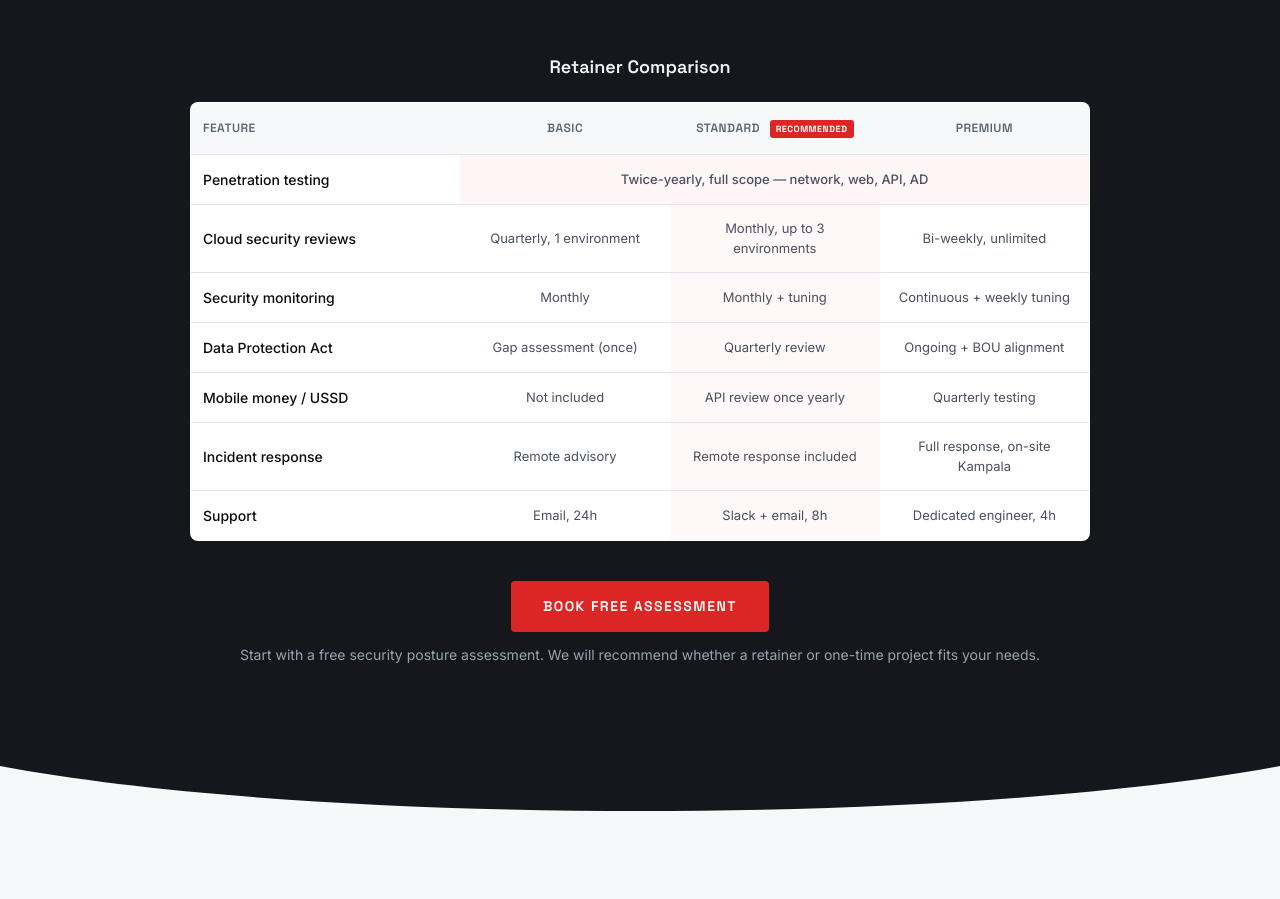
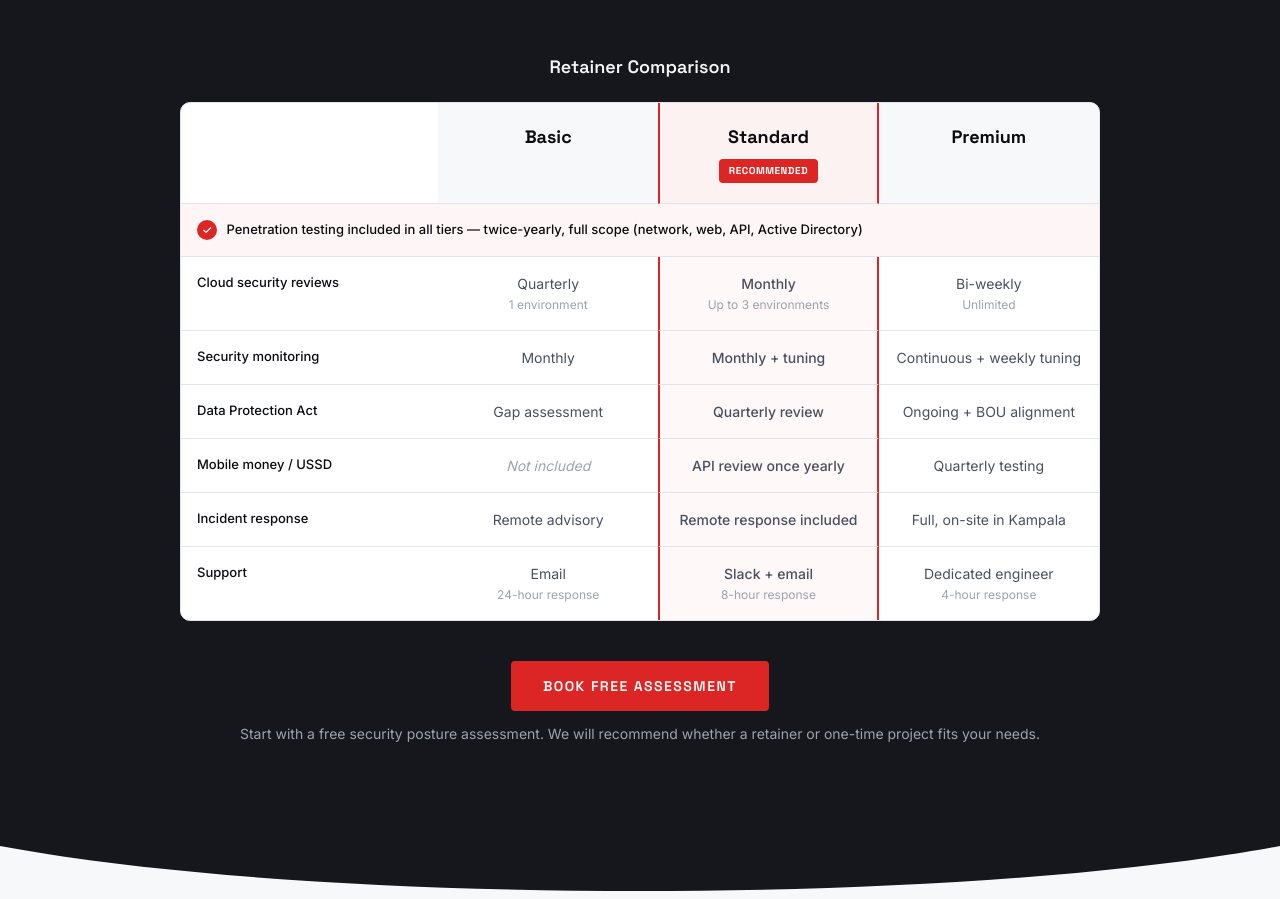
Before and after one commit to chromosems/cybersec-site, a website built with Vite: page cybersec-site/index.html in a window 1280 px wide. Shown: the part 5751-6650 px from the top of the page. Built offline with nearby package versions, Linux system fonts and the light colour scheme.

Commit message:
polish: redesign retainer comparison table layout - better headers, banner row, recommended column

```diff
--- a/cybersec-site/src/main.ts
+++ b/cybersec-site/src/main.ts
@@ -453,52 +453,60 @@ app.innerHTML = `
     <table class="retainer-table">
       <thead>
         <tr>
-          <th>Feature</th>
-          <th>Basic</th>
-          <th class="recommended-col">Standard <span class="table-badge">Recommended</span></th>
-          <th>Premium</th>
+          <th></th>
+          <th>
+            <span class="tier-name">Basic</span>
+          </th>
+          <th class="recommended-header">
+            <span class="tier-name">Standard</span>
+            <span class="tier-badge">Recommended</span>
+          </th>
+          <th>
+            <span class="tier-name">Premium</span>
+          </th>
         </tr>
       </thead>
       <tbody>
-        <tr>
-          <td>Penetration testing</td>
-          <td colspan="3" class="table-highlight">Twice-yearly, full scope — network, web, API, AD</td>
+        <tr class="table-banner">
+          <td colspan="4">
+            <span class="banner-icon">&#10003;</span> Penetration testing included in all tiers — twice-yearly, full scope (network, web, API, Active Directory)
+          </td>
         </tr>
         <tr>
           <td>Cloud security reviews</td>
-          <td>Quarterly, 1 environment</td>
-          <td class="recommended-col">Monthly, up to 3 environments</td>
-          <td>Bi-weekly, unlimited</td>
+          <td>Quarterly<br><span class="tier-note">1 environment</span></td>
+          <td class="recommended-cell">Monthly<br><span class="tier-note">Up to 3 environments</span></td>
+          <td>Bi-weekly<br><span class="tier-note">Unlimited</span></td>
         </tr>
         <tr>
           <td>Security monitoring</td>
           <td>Monthly</td>
-          <td class="recommended-col">Monthly + tuning</td>
+          <td class="recommended-cell">Monthly + tuning</td>
           <td>Continuous + weekly tuning</td>
         </tr>
         <tr>
           <td>Data Protection Act</td>
-          <td>Gap assessment (once)</td>
-          <td class="recommended-col">Quarterly review</td>
+          <td>Gap assessment</td>
+          <td class="recommended-cell">Quarterly review</td>
           <td>Ongoing + BOU alignment</td>
         </tr>
         <tr>
           <td>Mobile money / USSD</td>
-          <td>Not included</td>
-          <td class="recommended-col">API review once yearly</td>
+          <td><span class="not-included">Not included</span></td>
+          <td class="recommended-cell">API review once yearly</td>
           <td>Quarterly testing</td>
         </tr>
         <tr>
           <td>Incident response</td>
           <td>Remote advisory</td>
-          <td class="recommended-col">Remote response included</td>
-          <td>Full response, on-site Kampala</td>
+          <td class="recommended-cell">Remote response included</td>
+          <td>Full, on-site in Kampala</td>
         </tr>
         <tr>
           <td>Support</td>
-          <td>Email, 24h</td>
-          <td class="recommended-col">Slack + email, 8h</td>
-          <td>Dedicated engineer, 4h</td>
+          <td>Email<br><span class="tier-note">24-hour response</span></td>
+          <td class="recommended-cell">Slack + email<br><span class="tier-note">8-hour response</span></td>
+          <td>Dedicated engineer<br><span class="tier-note">4-hour response</span></td>
         </tr>
       </tbody>
     </table>
--- a/cybersec-site/src/style.css
+++ b/cybersec-site/src/style.css
@@ -1557,7 +1557,7 @@ footer {
 /* Retainer comparison table */
 
 .retainer-table-wrapper {
-  max-width: 900px;
+  max-width: 920px;
   margin: 0 auto;
   overflow-x: auto;
   -webkit-overflow-scrolling: touch;
@@ -1565,51 +1565,102 @@ footer {
 
 .retainer-table {
   width: 100%;
-  border-collapse: collapse;
+  border-collapse: separate;
+  border-spacing: 0;
   font-size: 14px;
   background: #fff;
   border: 1px solid #e2e4e9;
-  border-radius: 8px;
+  border-radius: 10px;
   overflow: hidden;
-}
-
+  box-shadow: 0 2px 12px rgba(0, 0, 0, 0.06);
+}
+
+/* Header */
 .retainer-table thead th {
   background: #f7f8fa;
-  padding: 16px 12px;
-  text-align: left;
-  font-family: var(--heading);
-  font-size: 12px;
-  font-weight: 600;
+  padding: 20px 16px;
+  text-align: center;
+  border-bottom: 1px solid #e2e4e9;
+  vertical-align: top;
+}
+
+.retainer-table thead th:first-child {
+  width: 28%;
+  background: transparent;
+  border-bottom: 1px solid #e2e4e9;
+}
+
+.retainer-table thead th:not(:first-child) {
+  width: 24%;
+}
+
+.tier-name {
+  display: block;
+  font-family: var(--heading);
+  font-size: 18px;
+  font-weight: 700;
+  color: #0a0c10;
+  margin-bottom: 6px;
+}
+
+.tier-badge {
+  display: inline-block;
+  background: var(--accent);
+  color: #fff;
+  font-family: var(--heading);
+  font-size: 10px;
+  font-weight: 700;
   letter-spacing: 0.5px;
   text-transform: uppercase;
-  color: #5c6370;
+  padding: 4px 10px;
+  border-radius: 4px;
+}
+
+.recommended-header {
+  background: rgba(220, 38, 38, 0.06) !important;
+  border-left: 2px solid var(--accent);
+  border-right: 2px solid var(--accent);
+  border-bottom: 1px solid var(--accent);
+}
+
+/* Banner row */
+.table-banner td {
+  background: rgba(220, 38, 38, 0.04);
+  color: var(--accent);
+  font-weight: 500;
+  font-size: 13px;
+  padding: 14px 16px;
+  text-align: center;
   border-bottom: 1px solid #e2e4e9;
-  white-space: nowrap;
-}
-
-.retainer-table thead th:first-child {
-  width: 30%;
-}
-
-.retainer-table thead th:not(:first-child) {
+}
+
+.banner-icon {
+  display: inline-block;
+  width: 20px;
+  height: 20px;
+  background: var(--accent);
+  color: #fff;
+  border-radius: 50%;
+  line-height: 20px;
+  font-size: 12px;
+  margin-right: 6px;
   text-align: center;
-  width: 23.33%;
-}
-
+}
+
+/* Body cells */
 .retainer-table tbody td {
-  padding: 14px 12px;
+  padding: 16px;
   border-bottom: 1px solid #e2e4e9;
   color: #4a5060;
   line-height: 1.5;
+  text-align: center;
+  vertical-align: top;
 }
 
 .retainer-table tbody td:first-child {
+  text-align: left;
   font-weight: 500;
   color: #0a0c10;
-}
-
-.retainer-table tbody td:not(:first-child) {
-  text-align: center;
   font-size: 13px;
 }
 
@@ -1621,47 +1672,49 @@ footer {
   background: #fafbfc;
 }
 
-.table-highlight {
-  background: rgba(220, 38, 38, 0.04);
-  color: var(--accent);
+/* Recommended column */
+.recommended-cell {
+  background: rgba(220, 38, 38, 0.03);
+  border-left: 2px solid var(--accent);
+  border-right: 2px solid var(--accent);
   font-weight: 500;
 }
 
-.recommended-col {
-  background: rgba(220, 38, 38, 0.03);
-}
-
-.table-badge {
-  display: inline-block;
-  background: var(--accent);
-  color: #fff;
-  font-size: 9px;
-  font-weight: 700;
-  letter-spacing: 0.5px;
-  text-transform: uppercase;
-  padding: 2px 6px;
-  border-radius: 3px;
-  margin-left: 6px;
-  vertical-align: middle;
-}
-
+.tier-note {
+  display: block;
+  font-size: 12px;
+  color: #9ca3af;
+  margin-top: 2px;
+  font-weight: 400;
+}
+
+.not-included {
+  color: #9ca3af;
+  font-style: italic;
+}
+
+/* Responsive */
 @media (max-width: 700px) {
-  .retainer-grid-3 {
-    grid-template-columns: 1fr;
-  }
-
   .retainer-table {
-    font-size: 12px;
+    font-size: 13px;
   }
 
   .retainer-table thead th,
   .retainer-table tbody td {
-    padding: 10px 8px;
-  }
-
-  .retainer-table thead th:first-child {
-    width: auto;
-    min-width: 140px;
+    padding: 12px 10px;
+  }
+
+  .tier-name {
+    font-size: 15px;
+  }
+
+  .tier-badge {
+    font-size: 9px;
+    padding: 3px 8px;
+  }
+
+  .retainer-table tbody td:first-child {
+    min-width: 130px;
   }
 }
 
```
